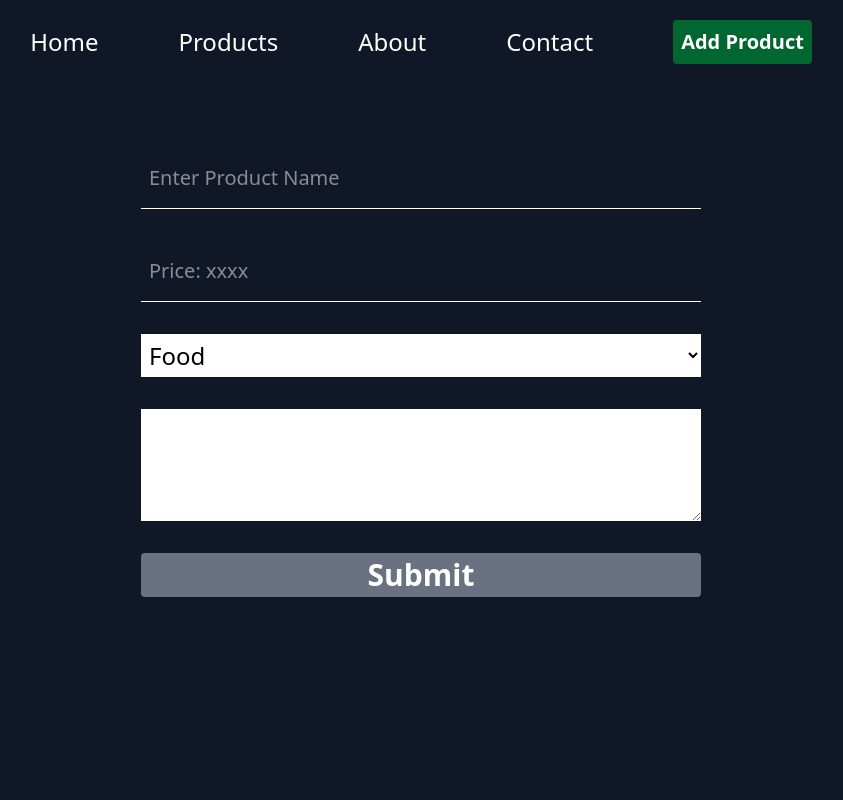
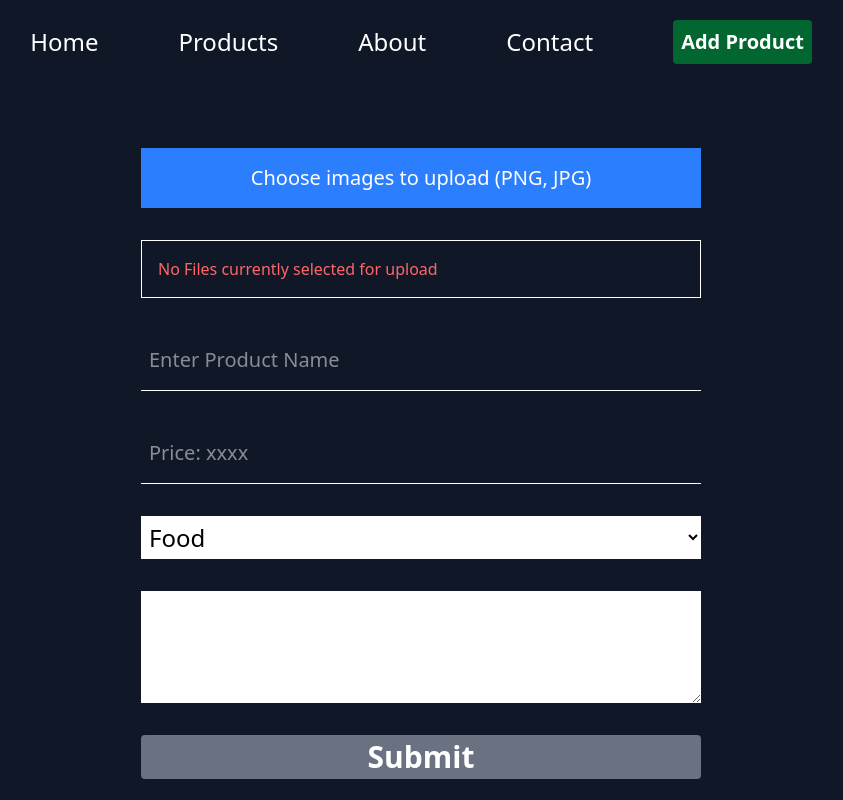
Before and after one commit to BinodRai123/browser-router-project, a React (Vite) app: page /form in a window 1280 px wide. Shown: the whole page, without its empty margins (219-1062 px from the left). Built offline with nearby package versions, Linux system fonts and the light colour scheme.

Commit message:
upload image functionality added

```diff
--- a/src/Pages/about.jsx
+++ b/src/Pages/about.jsx
@@ -4,7 +4,6 @@ import axios from "../utils/axios"
 let getProduct = async function () {
   let {data} = await axios.get("products");
   console.log(data);
-  console.log('hello')
 }
 
 
--- a/src/Pages/add_product.jsx
+++ b/src/Pages/add_product.jsx
@@ -1,10 +1,16 @@
 import { nanoid } from "nanoid";
-import { useContext, useEffect } from "react";
+import { useContext, useEffect, useState } from "react";
 import { useForm } from "react-hook-form";
 import { context } from "../wrapper";
+import { useNavigate } from "react-router-dom";
 
 const Form = () => {
   const [formData, setFormData] = useContext(context);
+  const [files, setFiles] = useState({
+    message: "No Files currently selected for upload",
+    preview: null
+  });
+  const navigate = useNavigate();
   const {
     register,
     handleSubmit,
@@ -14,13 +20,47 @@ const Form = () => {
 
   const handleFormData = (data) => {
     data.id = nanoid();
-    setFormData([...formData, data]);
-    reset();
+    setFormData([data, ...formData]);
+    navigate("/products");
+  };
+
+  const handleUploadImage = (e) => {
+    const file = e.target.files[0];
+    if (file && file.type.startsWith("image/")) {
+
+      setFiles({message: "", preview: URL.createObjectURL(file)});
+    } else setFiles({message: "❌ Please select a valid image file", preview: null});
   };
 
   return (
     <>
-      <form className="flex flex-col gap-8 mt-16 items-center" onSubmit={handleSubmit(handleFormData)}>
+      <form
+        className="flex flex-col gap-8 mt-16 items-center"
+        onSubmit={handleSubmit(handleFormData)}
+      >
+        <label
+          className="w-1/2 px-2 py-4 text-center text-xl bg-blue-500 hover:bg-blue-600 cursor-pointer"
+          htmlFor="image_uploads"
+        >
+          Choose images to upload (PNG, JPG)
+        </label>
+        <input
+          className="hidden"
+          id="image_uploads"
+          type="file"
+          accept="image/*"
+          onChange={handleUploadImage}
+        />
+
+       {/* { //Uploaded Images will show } */}
+        <div className=" w-1/2">
+          {files.preview ? (
+            <img src={files.preview} alt="photo" />
+          ) : (
+            <p className="border-white border-1 text-red-400 p-4">{files.message}</p>
+          )}
+        </div>
+
         <input
           {...register("product_name")}
           className="text-xl font-thin add-product-field"
--- a/src/Pages/product.jsx
+++ b/src/Pages/product.jsx
@@ -20,7 +20,7 @@ const Products = () => {
             desc={data.description}
             image={data.image}
           />
-        )) : "Nothing...."}
+        )) : <h1 className="text-red-500 text-4xl mt-6 uppercase">No Product Register.....!</h1> }
       </div>
     </>
   );
--- a/src/Pages/productDetail.jsx
+++ b/src/Pages/productDetail.jsx
@@ -83,6 +83,7 @@ const ProductDetail = () => {
 
             <button
               className="bg-red-500 px-2 py-4  w-[80%]"
+              type="button"
               onClick={handleDelete}
             >
               Delete
--- a/src/components/singleProduct.jsx
+++ b/src/components/singleProduct.jsx
@@ -35,7 +35,7 @@ const Singleproduct = ({ id, title, rating, price, cateogry, desc, image }) => {
             {cateogry}
           </div>
           <div className="description border-t py-2 max-w-[45ch] text-[1.1rem] ">
-            {desc}
+            <small className="text-xl font-bold text-green-500">Description:</small> {desc}
           </div>
         </div>
       </div>
```
